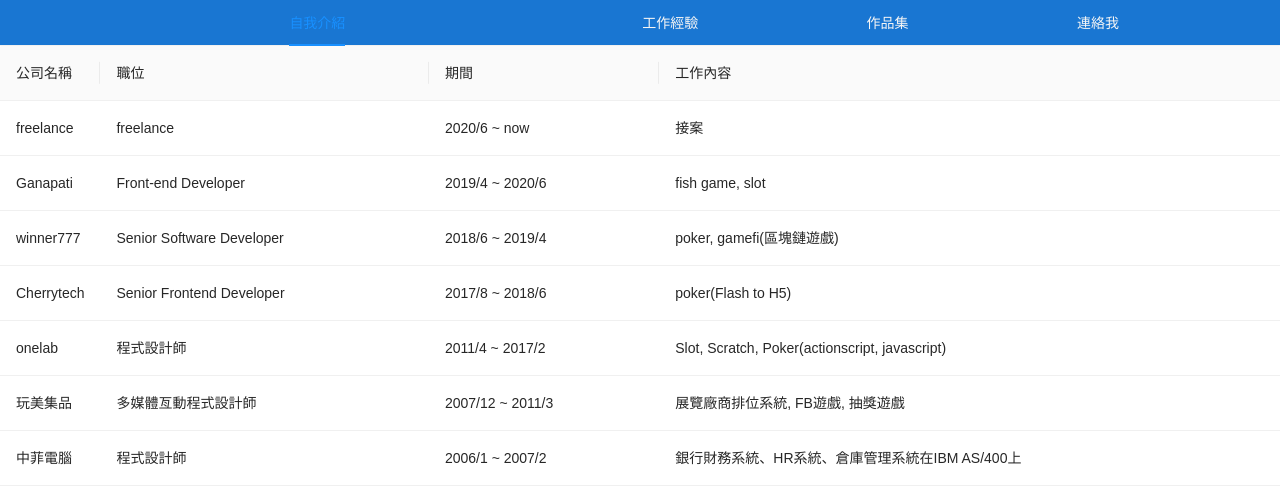
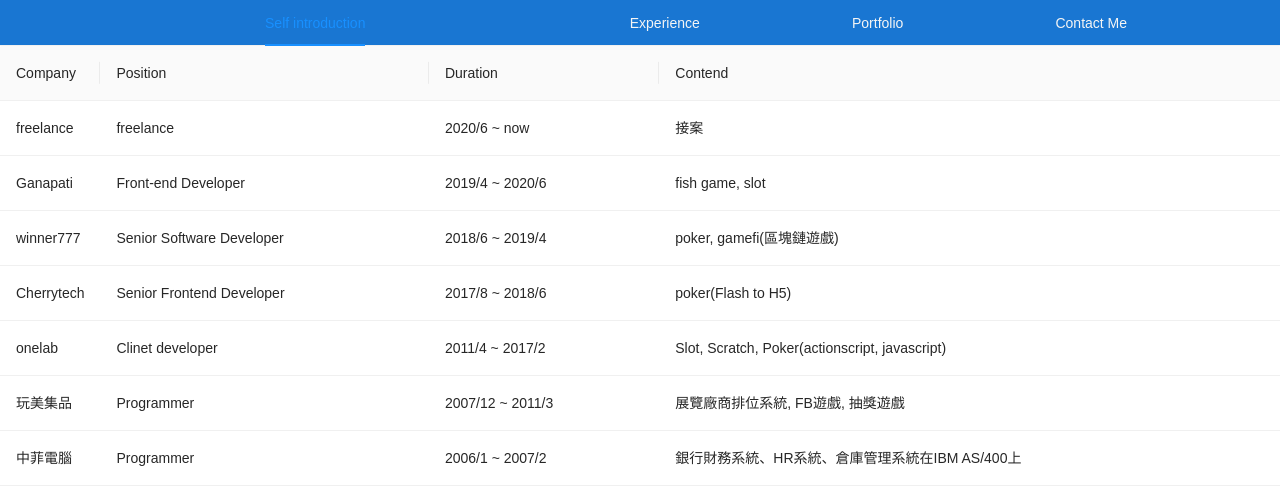
Before and after one commit to meinei1333/PersonalPage, a React (Create React App) app: page /experiencePage in a window 1280 px wide. Shown: the top 504 px of the page. Built offline with nearby package versions, Linux system fonts and the light colour scheme.

Commit message:
experiencePage useTranslation

```diff
--- a/src/i18n/configs.ts
+++ b/src/i18n/configs.ts
@@ -17,7 +17,7 @@ i18n
   .use(initReactI18next) // passes i18n down to react-i18next
   .init({
     resources,
-    lng: "zh",
+    lng: "en",
     // keySeparator: false, // we do not use keys in form messages.welcome
     // header.slogan
     interpolation: {
--- a/src/i18n/en.json
+++ b/src/i18n/en.json
@@ -17,5 +17,11 @@
     "portfolioPage": {
         "game": "Game",
         "web": "Personal Page"
+    },
+    "experiencePage": {
+        "companyName": "Company",
+        "position": "Position",
+        "duration": "Duration",
+        "content": "Contend"
     }
 }
--- a/src/i18n/zh.json
+++ b/src/i18n/zh.json
@@ -17,5 +17,11 @@
     "portfolioPage": {
         "game": "遊戲",
         "web": "個人網頁"
+    },
+    "experiencePage": {
+        "companyName": "公司",
+        "position": "職位",
+        "duration": "期間",
+        "content": "工作內容"
     }
 }
--- a/src/pages/experience/ExperiencePage.tsx
+++ b/src/pages/experience/ExperiencePage.tsx
@@ -3,29 +3,33 @@ import styles from "./ExperiencePage.module.css"
 import { Header } from "../../components"
 import { Table } from 'antd';
 import { list } from './experienceData'
+import { useTranslation } from "react-i18next";
+
+export const ExperiencePage: React.FC = () => {
+    const { t } = useTranslation();
 
     const columns = [
         {
-        title: '公司名稱',
+            title: t("experiencePage.companyName"),
             dataIndex: 'name',
             key: 'name',
             width: 50.
         },
         {
-        title: '職位',
+            title: t("experiencePage.position"),
             dataIndex: 'position',
             key: 'position',
         },
         {
-        title: '期間',
+            title: t("experiencePage.duration"),
             dataIndex: 'duration',
             key: 'duration',
         },
         {
-        title: '工作內容',
+            title: t("experiencePage.content"),
             dataIndex: 'content',
             key: 'content',
-        render: (text:any, record:any) => (
+            render: (text: any, record: any) => (
                 <div style={{ wordWrap: 'break-word', wordBreak: 'break-word' }}>
                     {text}
                 </div>
@@ -33,9 +37,6 @@ const columns = [
         },
     ];
 
-
-
-export const ExperiencePage: React.FC = () => {
     return <div className={styles["experience"]}>
         <Header></Header>
         <Table dataSource={list} columns={columns} pagination={false} />
--- a/src/pages/experience/experienceData.ts
+++ b/src/pages/experience/experienceData.ts
@@ -30,21 +30,21 @@ export const list = [
   {
     key: '5',
     name: 'onelab',
-    position: '程式設計師',
+    position: 'Clinet developer',
     duration: '2011/4 ~ 2017/2',
     content: 'Slot, Scratch, Poker(actionscript, javascript)',
   },
   {
     key: '6',
     name: '玩美集品',
-    position: '多媒體亙動程式設計師',
+    position: 'Programmer',
     duration: '2007/12 ~ 2011/3',
     content: '展覽廠商排位系統, FB遊戲, 抽獎遊戲',
   },
   {
     key: '7',
     name: '中菲電腦',
-    position: '程式設計師',
+    position: 'Programmer',
     duration: '2006/1 ~ 2007/2',
     content: '銀行財務系統、HR系統、倉庫管理系統在IBM AS/400上',
   },
```
Also changed, not shown: 1 other file (tests, documents, lock files or other folders). Lines whose indentation alone changed are shown as unchanged.
